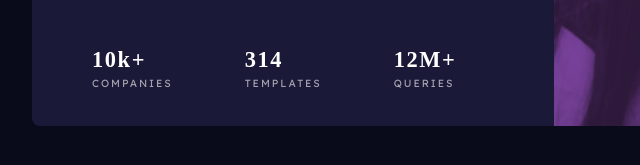
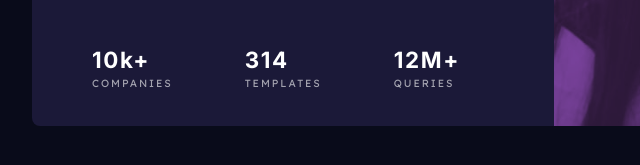
Before and after one commit to CarolinaDangelo/stats-preview-card, a plain HTML site: page index.html in a window 1280 px wide. Shown: the part 479-644 px from the top of the page, 108-748 px from the left. Drawn offline with Linux system fonts and the light colour scheme.

Commit message:
Update styles.css

```diff
--- a/styles.css
+++ b/styles.css
@@ -79,6 +79,7 @@ h1 {
 
 h2 {
     color: var(--White);
+    font-family: var(--font-inter);
     font-size: 1.4rem;
     line-height: 50%;
   }
```
